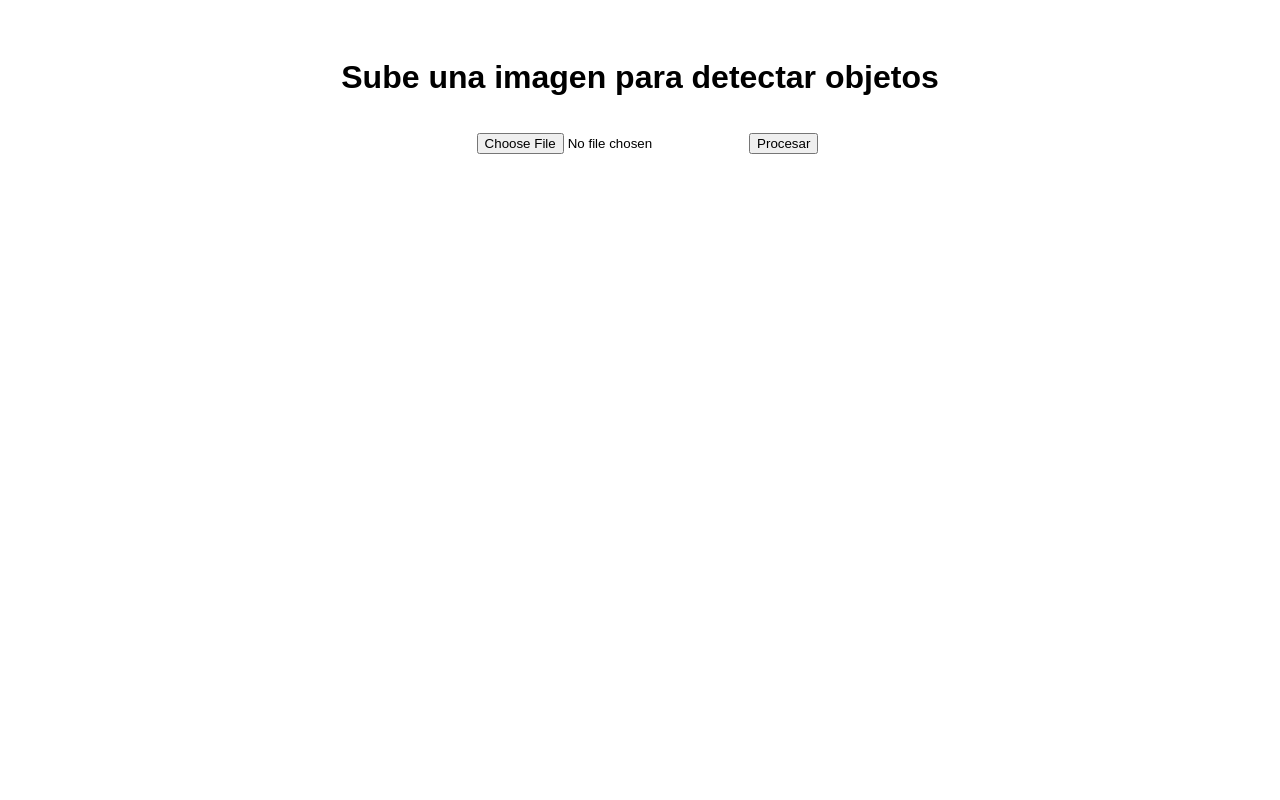
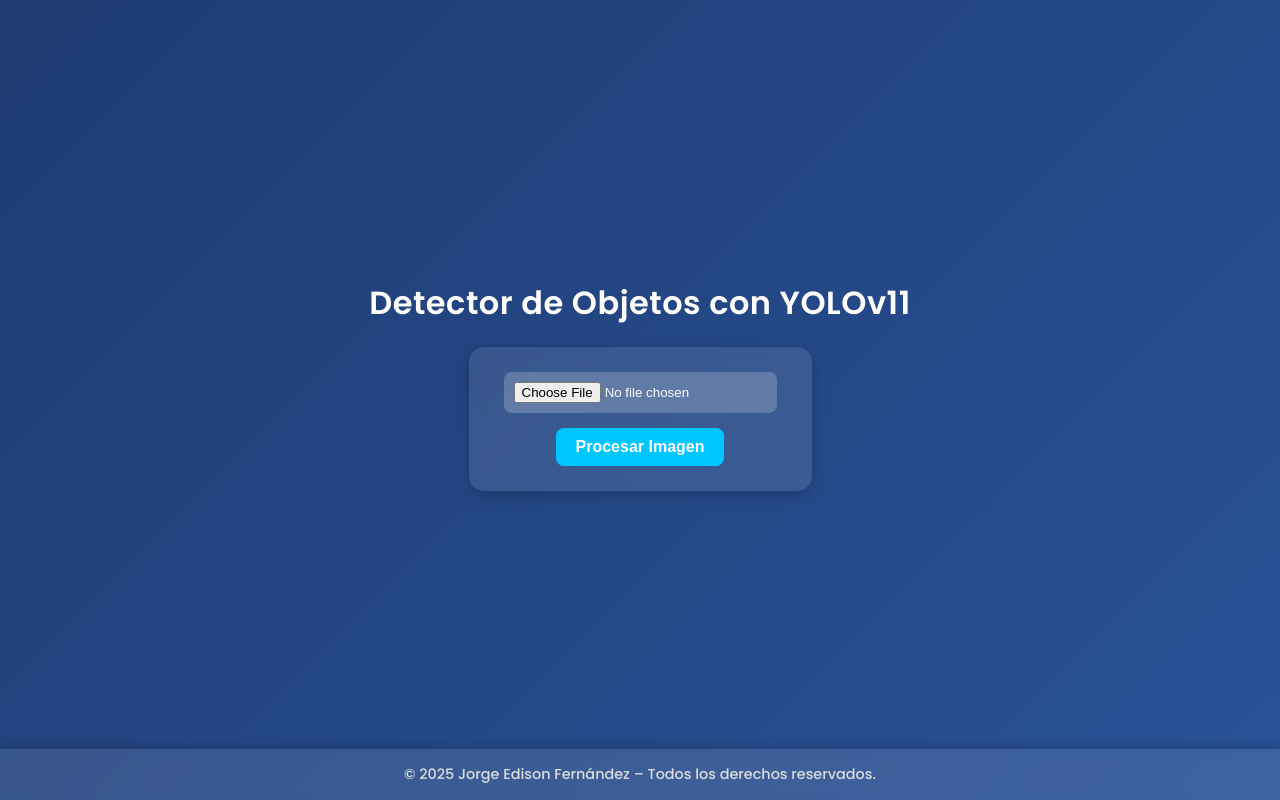
Before and after one commit to edisonfernandezjef/End-To-End-, a Flask app: page / in a window 1280 px wide. Run offline with Flask 3, Linux system fonts and the light colour scheme.

Commit message:
se mejora el aspecto del index

```diff
--- a/templates/index.html
+++ b/templates/index.html
@@ -2,24 +2,131 @@
 <html lang="es">
 <head>
   <meta charset="UTF-8">
-  <title>Detector de Objetos</title>
+  <meta name="viewport" content="width=device-width, initial-scale=1.0">
+  <title>Detector de Objetos YOLOv11</title>
   <style>
-    body { font-family: Arial; text-align: center; padding-top: 30px; }
-    img { width: 50%; margin-top: 20px; border-radius: 10px; }
-    input[type=file] { margin: 15px; }
+    @import url('https://fonts.googleapis.com/css2?family=Poppins:wght@300;500;600&display=swap');
+
+    body {
+      font-family: 'Poppins', sans-serif;
+      background: linear-gradient(135deg, #1e3c72, #2a5298);
+      color: #fff;
+      text-align: center;
+      margin: 0;
+      padding: 0;
+      min-height: 100vh;
+      display: flex;
+      flex-direction: column;
+      justify-content: space-between;
+    }
+
+    main {
+      flex: 1;
+      display: flex;
+      flex-direction: column;
+      justify-content: center;
+      align-items: center;
+      padding: 20px;
+    }
+
+    h1 {
+      font-size: 2rem;
+      font-weight: 600;
+      margin-bottom: 20px;
+      letter-spacing: 0.5px;
+    }
+
+    form {
+      background: rgba(255, 255, 255, 0.1);
+      padding: 25px 35px;
+      border-radius: 15px;
+      box-shadow: 0 4px 15px rgba(0, 0, 0, 0.2);
+      backdrop-filter: blur(6px);
+      display: flex;
+      flex-direction: column;
+      align-items: center;
+    }
+
+    input[type="file"] {
+      background: rgba(255, 255, 255, 0.2);
+      border: none;
+      border-radius: 8px;
+      padding: 10px;
+      color: #fff;
+      cursor: pointer;
+      margin-bottom: 15px;
+    }
+
+    button {
+      background-color: #00c6ff;
+      border: none;
+      color: #fff;
+      font-size: 1rem;
+      font-weight: 600;
+      padding: 10px 20px;
+      border-radius: 8px;
+      cursor: pointer;
+      transition: 0.3s;
+    }
+
+    button:hover {
+      background-color: #0072ff;
+      transform: scale(1.05);
+    }
+
+    img {
+      width: 80%;
+      max-width: 600px;
+      margin-top: 30px;
+      border-radius: 12px;
+      box-shadow: 0 4px 15px rgba(0, 0, 0, 0.3);
+      transition: 0.4s ease;
+    }
+
+    img:hover {
+      transform: scale(1.02);
+    }
+
+    h2 {
+      margin-top: 30px;
+      font-weight: 500;
+      color: #f8f8f8;
+    }
+
+    footer {
+      background: rgba(255, 255, 255, 0.1);
+      text-align: center;
+      padding: 15px 10px;
+      font-size: 0.9rem;
+      color: #ddd;
+      backdrop-filter: blur(5px);
+      box-shadow: 0 -2px 10px rgba(0, 0, 0, 0.2);
+    }
+
+    @media (max-width: 768px) {
+      h1 { font-size: 1.6rem; }
+      form { width: 90%; padding: 20px; }
+      img { width: 95%; }
+    }
   </style>
 </head>
 <body>
-  <h1>Sube una imagen para detectar objetos</h1>
+  <main>
+    <h1>Detector de Objetos con YOLOv11</h1>
 
     <form method="POST" action="/predict" enctype="multipart/form-data">
       <input type="file" name="file" accept="image/*" required>
-    <button type="submit">Procesar</button>
+      <button type="submit">Procesar Imagen</button>
     </form>
 
     {% if user_image %}
       <h2>Resultado:</h2>
       <img src="{{ user_image }}" alt="Imagen procesada">
     {% endif %}
+  </main>
+
+  <footer>
+    © 2025 Jorge Edison Fernández – Todos los derechos reservados.
+  </footer>
 </body>
 </html>
```
Lines whose indentation alone changed are shown as unchanged.
